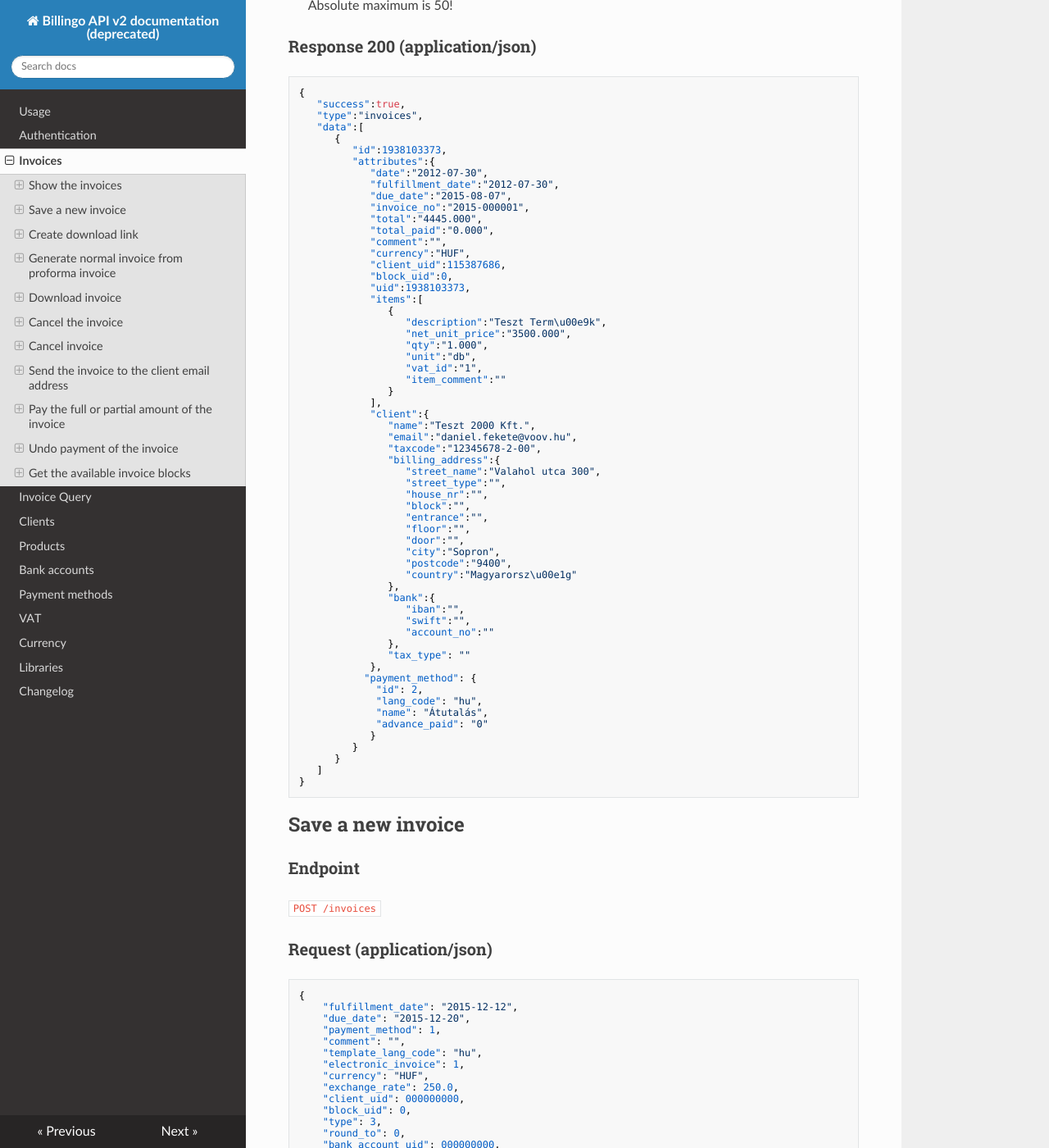
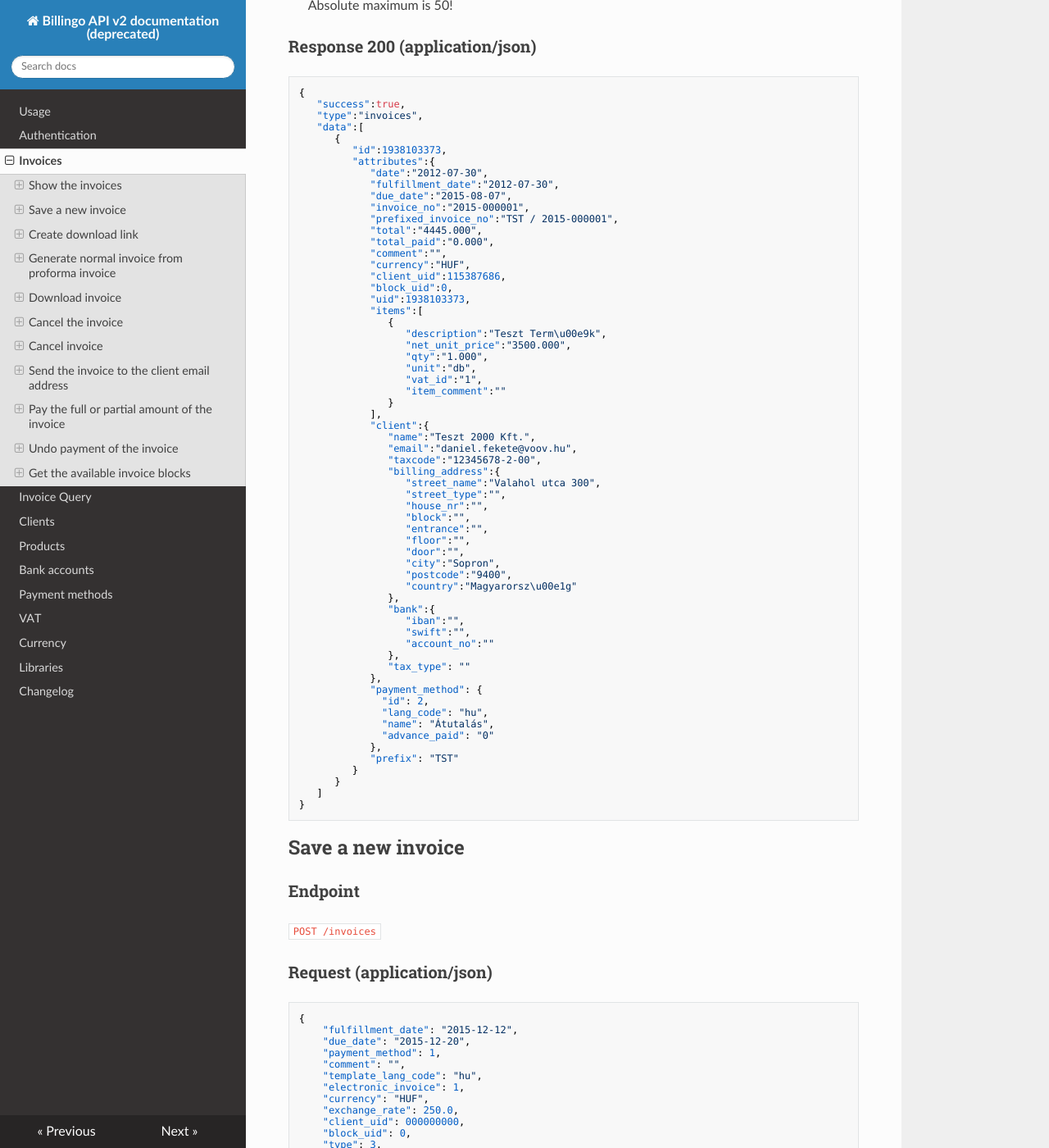
Before and after one commit to octonull/Billingo-API-docs, an MkDocs documentation site: the page built from docs/invoices.md, in a window 1280 px wide and 1400 px high, scrolled down 686 px. Shown: the whole window at 82% size. Built offline with MkDocs 1.6.1, drawn with Linux system fonts in a browser that asks for light colours; nearby versions of some CDN libraries; old or Windows-style settings are respelled for this version of MkDocs.

Commit message:
Document the prefixed_invoice_no and prefix fields in the invoices endpoint (#9)
* Document the prefixed_invoice_no and prefix fields in the invoices endpoint

Co-authored-by: David Kleiber <kleiberd93@gmail.com>

```diff
--- a/docs/invoices.md
+++ b/docs/invoices.md
@@ -37,6 +37,7 @@ JSON schemas:
             "fulfillment_date":"2012-07-30",
             "due_date":"2015-08-07",
             "invoice_no":"2015-000001",
+            "prefixed_invoice_no":"TST / 2015-000001",
             "total":"4445.000",
             "total_paid":"0.000",
             "comment":"",
@@ -77,12 +78,13 @@ JSON schemas:
                },
                "tax_type": ""
             },
-           "payment_method": {
-             "id": 2,
-             "lang_code": "hu",
-             "name": "Átutalás",
-             "advance_paid": "0"
-        	}
+            "payment_method": {
+              "id": 2,
+              "lang_code": "hu",
+              "name": "Átutalás",
+              "advance_paid": "0"
+            },
+            "prefix": "TST"
          }
       }
    ]
```
Also changed, not shown: 1 other file.
